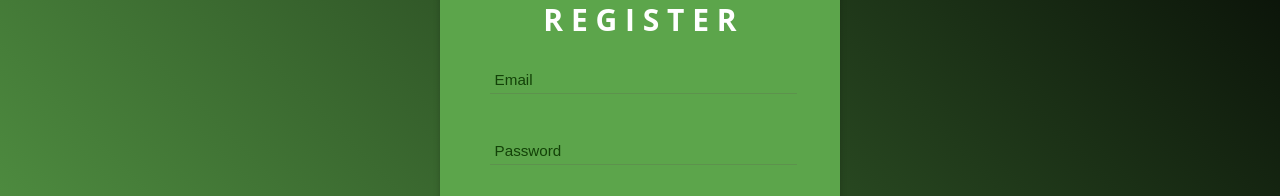
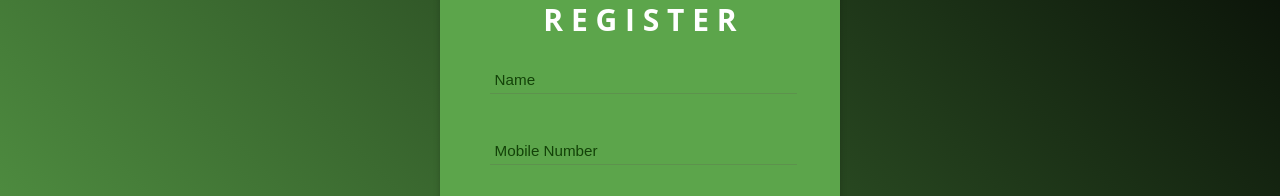
Before and after one commit to faseehahsan/wahniLogin, a React (Create React App) app: page /account in a window 1280 px wide. Both pictures are taken after a click on the element "R E G I S T E R". Shown: the part 269-465 px from the top of the page. Built offline with nearby package versions, Linux system fonts and the light colour scheme.

Commit message:
second commit

```diff
--- a/src/components/app.css
+++ b/src/components/app.css
@@ -105,6 +105,14 @@ img {
     opacity: 1;
   }
 
+  input::-webkit-inner-spin-button {
+    -webkit-appearance: none;
+    margin: 0;
+}
+
+input[type=number] {
+    -moz-appearance:textfield;
+}
 .button1 {
     background: #225218;
     width: 200px;
--- a/src/components/myAccount.js
+++ b/src/components/myAccount.js
@@ -34,8 +34,8 @@ function Login() {
         <form className='form'>
         <div className={headerContainer1} onClick={handleRegisterClick}>R E G I S T E R</div>
           <div className={inputContainer1}>
-            <p><input type="email" placeholder="Email" name="email" /></p>
-            <p><input type="password" placeholder="Password" name="password" /></p>
+            <p><input type="text" placeholder="Name" name="name" /></p>
+            <p><input type="number" placeholder="Mobile Number" name="mobile" /></p>
             <p className='button1'>SIGN UP</p>
           </div>
         </form>
@@ -46,9 +46,9 @@ function Login() {
         <form className='form'>
         <div className={headerContainer2} onClick={handleLoginClick}>L O G I N</div>
           <div className={inputContainer2}>
-            <p><input type="email" placeholder="Email" name="email" /></p>
-            <p><input type="password" placeholder="Password" name="password" /></p>
-            <p className='button1'>SIGN UP</p>
+            <p><input type="number" placeholder="Mobile number" name="mobile" /></p>
+            <p><input type="password" placeholder="Enter OTP" name="otp" /></p>
+            <p className='button1'>SIGN IN</p>
           </div>
         </form>
       </div>
```
Also changed, not shown: 1 other file (tests, documents, lock files or other folders).
